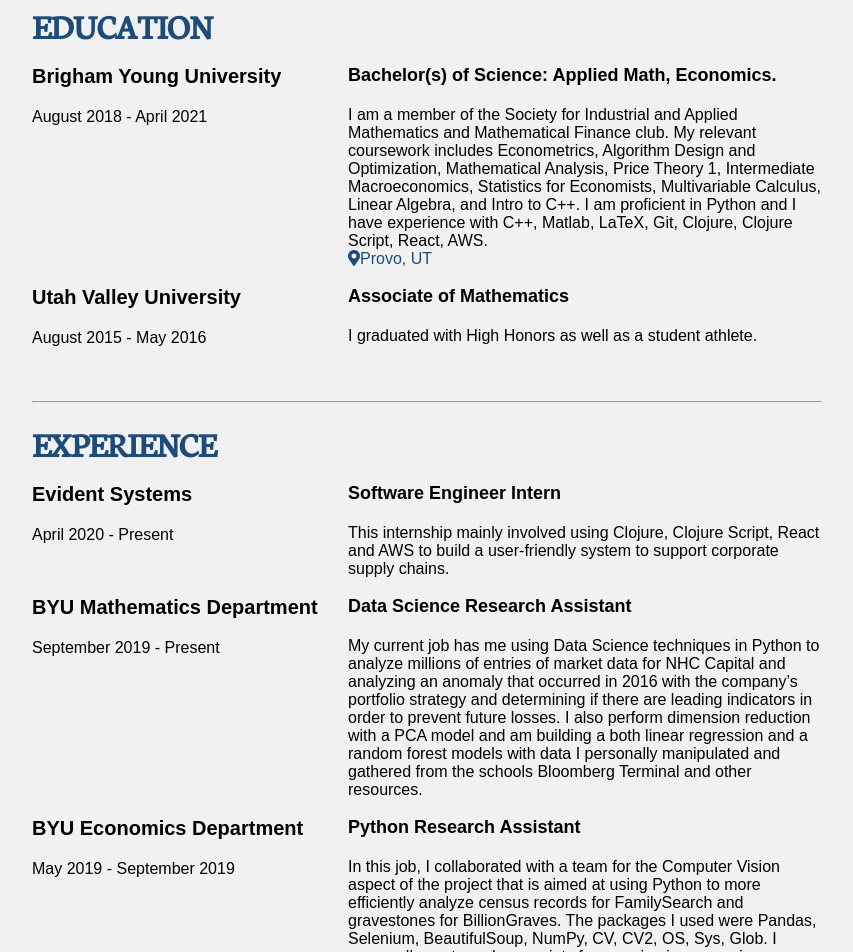
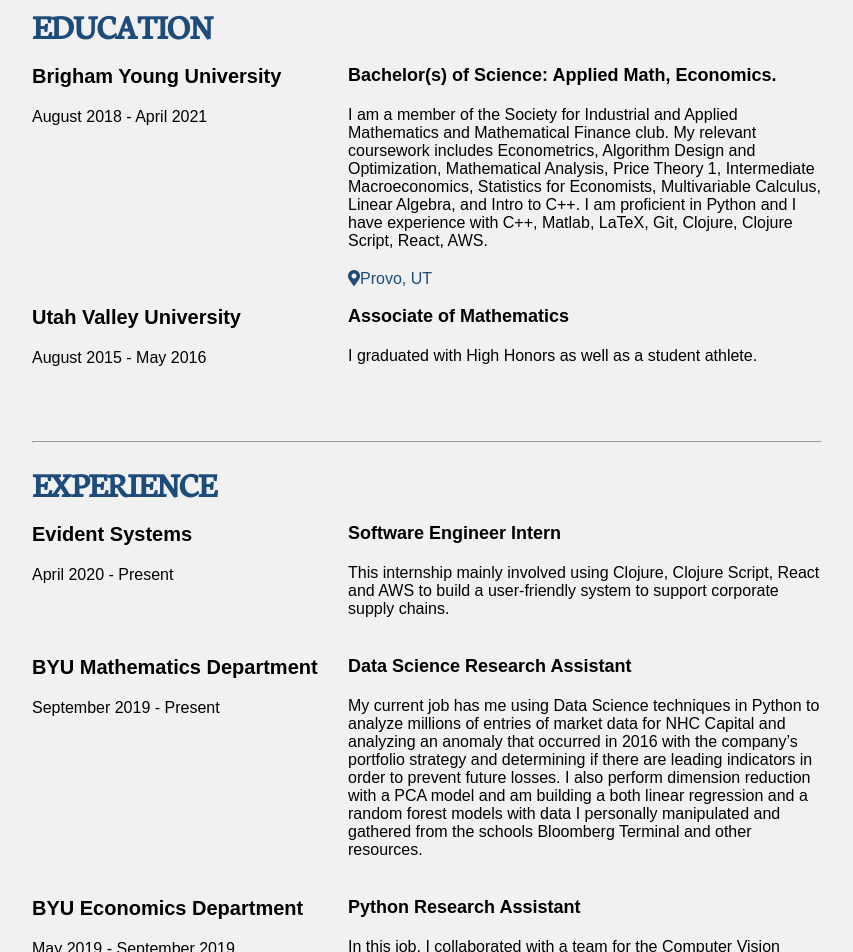
Before and after one commit to layniecalderwood/coryrhunter.com, a Jekyll site: the page built from index.md, in a window 1280 px wide. Shown: the part 843-1795 px from the top of the page, without its empty margins (213-1066 px from the left). Built offline with Jekyll 4.4.1, drawn with Linux system fonts in a browser that asks for light colours; nearby versions of some CDN libraries; our own code applies the rules of GitHub Pages for plain Markdown files.

Commit message:
WEEEEEEE

```diff
--- a/_layouts/default.html
+++ b/_layouts/default.html
@@ -52,6 +52,7 @@ p {
   font-size: 16px;
   color: black;
   margin-top: 20px;
+  margin-bottom: 20px;
 }
 
 @keyframes fadein {
@@ -76,6 +77,7 @@ p {
     font-style: normal;
     font-weight: 400;
     line-height: 1;
+    padding: 3px;
     -webkit-font-smoothing: antialiased;
   }
 
```
